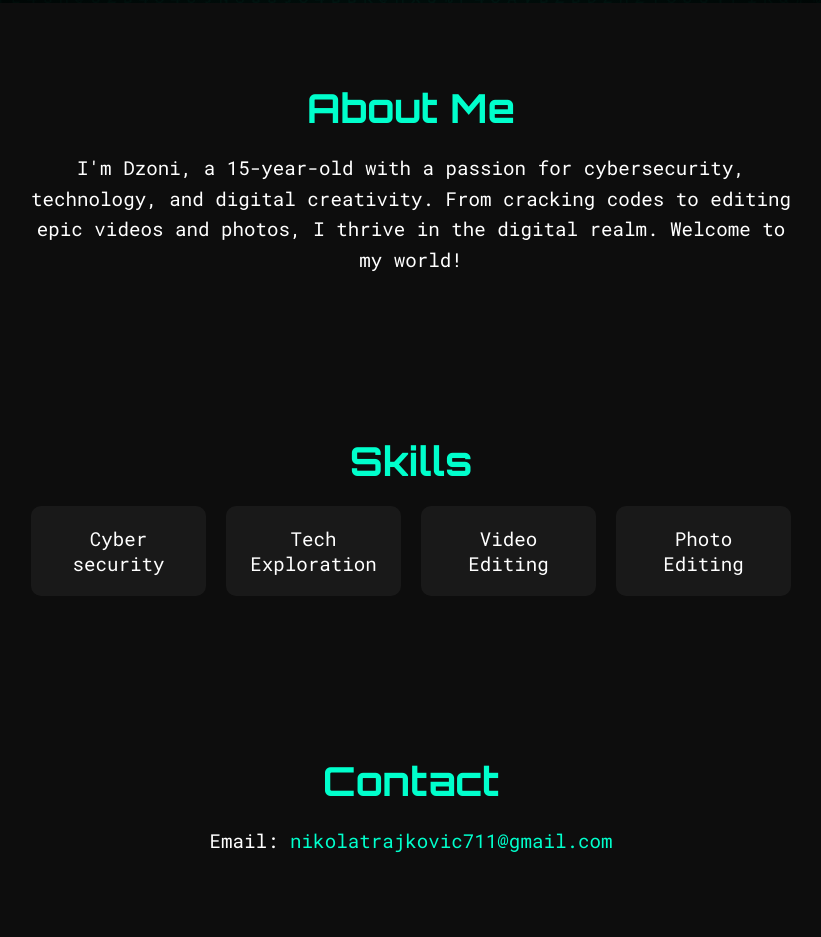
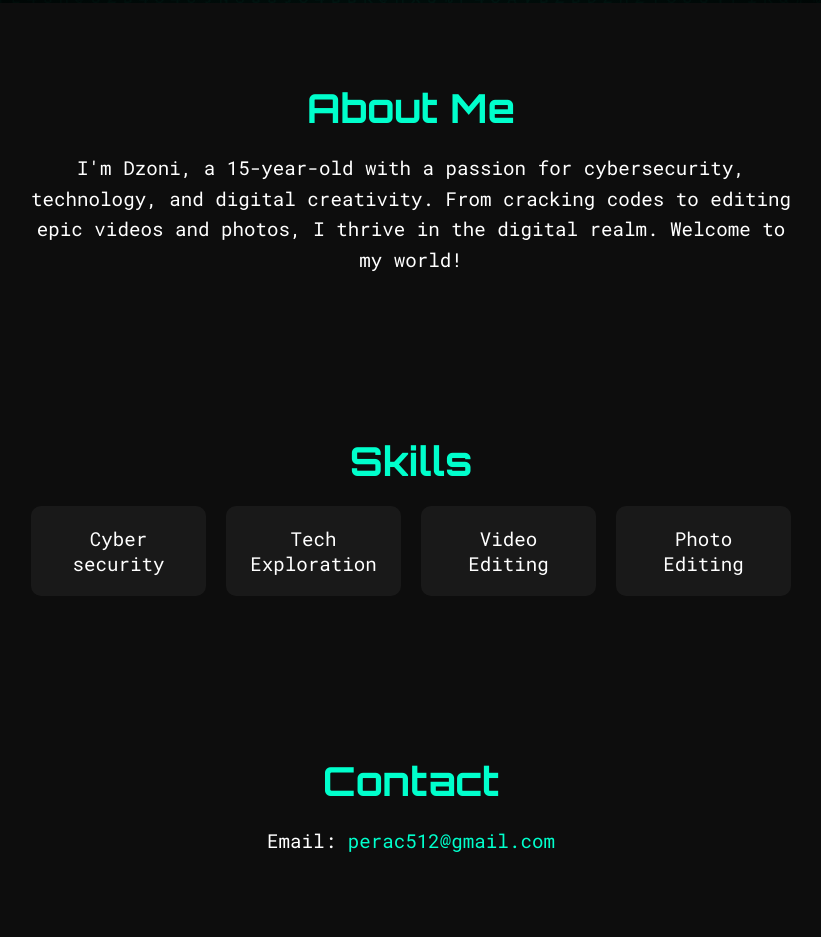
Before and after one commit to dzoni210/09, a plain HTML site: page index.html in a window 1280 px wide. Shown: the part 797-1734 px from the top of the page, without its empty margins (229-1050 px from the left). Drawn offline with Linux system fonts and the light colour scheme.

Commit message:
Update index.html

```diff
--- a/index.html
+++ b/index.html
@@ -38,7 +38,7 @@
     </section>
     <section id="contact" class="section">
         <h2>Contact</h2>
-        <p>Email: <a href="mailto:nikolatrajkovic711@gmail.com">nikolatrajkovic711@gmail.com</a></p>
+        <p>Email: <a href="mailto:nikolatrajkovic711@gmail.com">perac512@gmail.com</a></p>
     </section>
     <div class="animation-canvas"></div>
     <script src="script.js"></script>
```
